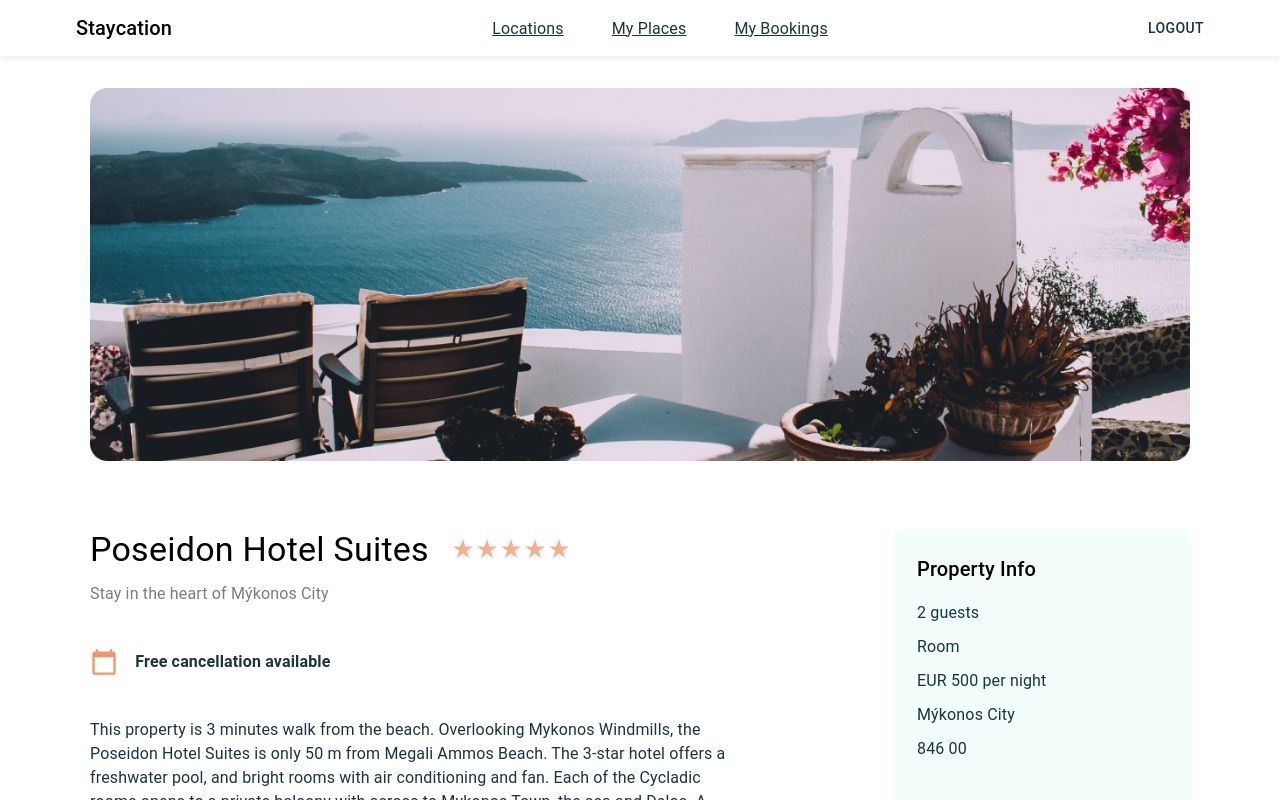
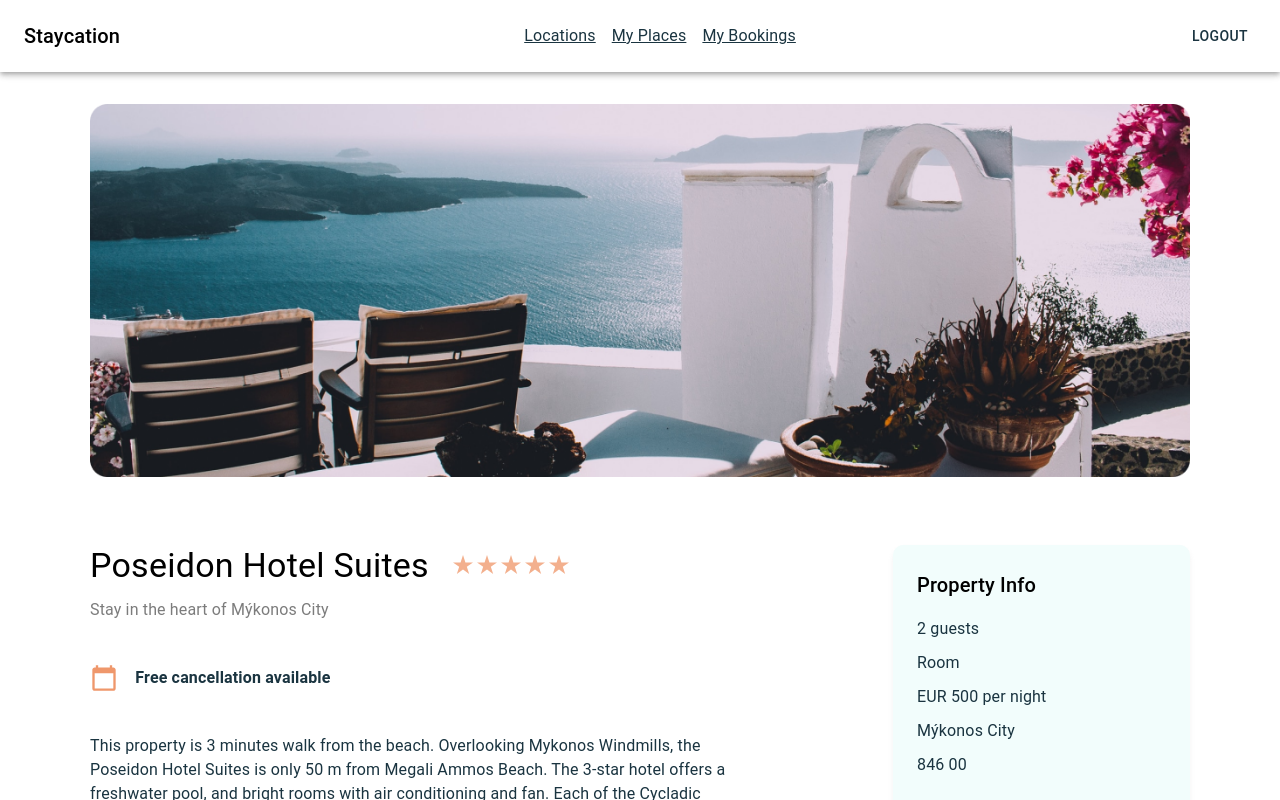
Before and after one commit to KristijanTop/staycation, a React (Create React App) app: page /accommodation-details in a window 1280 px wide. Shown: the top 800 px of the page. Built offline with nearby package versions, Linux system fonts and the light colour scheme; the HTML template or start-up script is replaced by a standard one.

Commit message:
Update navigation component

```diff
--- a/package.json
+++ b/package.json
@@ -5,6 +5,7 @@
   "dependencies": {
     "@emotion/react": "^11.9.3",
     "@emotion/styled": "^11.9.3",
+    "@mui/icons-material": "^5.8.4",
     "@mui/material": "^5.9.2",
     "@testing-library/jest-dom": "^5.16.4",
     "@testing-library/react": "^13.3.0",
--- a/src/components/common/Navigation.tsx
+++ b/src/components/common/Navigation.tsx
@@ -1,16 +1,150 @@
-import "./style/navigation.css";
+import * as React from "react";
+import AppBar from "@mui/material/AppBar";
+import Box from "@mui/material/Box";
+import Toolbar from "@mui/material/Toolbar";
+import IconButton from "@mui/material/IconButton";
+import Typography from "@mui/material/Typography";
+import Menu from "@mui/material/Menu";
+import MenuIcon from "@mui/icons-material/Menu";
+import Container from "@mui/material/Container";
+import Button from "@mui/material/Button";
+import MenuItem from "@mui/material/MenuItem";
+
+const pages = ["Locations", "My Places", "My Bookings"];
 
 const Navigation = () => {
+  const [anchorElNav, setAnchorElNav] = React.useState<null | HTMLElement>(
+    null
+  );
+
+  const handleOpenNavMenu = (event: React.MouseEvent<HTMLElement>) => {
+    setAnchorElNav(event.currentTarget);
+  };
+
+  const handleCloseNavMenu = () => {
+    setAnchorElNav(null);
+  };
+
   return (
-    <div className="navigation">
-      <p className="logo">Staycation</p>
-      <ul className="navigation-links">
-        <li>Locations</li>
-        <li>My Places</li>
-        <li>My Bookings</li>
-      </ul>
-      <p className="logout">LOGOUT</p>
-    </div>
+    <AppBar position="static" sx={{ background: "#fff" }}>
+      <Container maxWidth="xl">
+        <Toolbar disableGutters>
+          <Typography
+            variant="h6"
+            noWrap
+            component="a"
+            href="/"
+            sx={{
+              mr: 2,
+              display: { xs: "none", md: "flex" },
+              fontFamily: "Roboto",
+              fontWeight: 500,
+              letterSpacing: ".15px",
+              color: "#000",
+              textDecoration: "none",
+            }}
+          >
+            Staycation
+          </Typography>
+
+          <Box sx={{ flexGrow: 1, display: { xs: "flex", md: "none" }, color: "#1A3440" }}>
+            <IconButton
+              size="large"
+              aria-label="account of current user"
+              aria-controls="menu-appbar"
+              aria-haspopup="true"
+              onClick={handleOpenNavMenu}
+              color="inherit"
+            >
+              <MenuIcon />
+            </IconButton>
+            <Menu
+              id="menu-appbar"
+              anchorEl={anchorElNav}
+              anchorOrigin={{
+                vertical: "bottom",
+                horizontal: "left",
+              }}
+              keepMounted
+              transformOrigin={{
+                vertical: "top",
+                horizontal: "left",
+              }}
+              open={Boolean(anchorElNav)}
+              onClose={handleCloseNavMenu}
+              sx={{
+                display: { xs: "block", md: "none" },
+              }}
+            >
+              {pages.map((page) => (
+                <MenuItem key={page} onClick={handleCloseNavMenu}>
+                  <Typography textAlign="center">{page}</Typography>
+                </MenuItem>
+              ))}
+            </Menu>
+          </Box>
+          <Typography
+            variant="h5"
+            noWrap
+            component="a"
+            href=""
+            sx={{
+              mr: 2,
+              display: { xs: "flex", md: "none" },
+              flexGrow: 1,
+              fontFamily: " Roboto",
+              fontWeight: 500,
+              letterSpacing: ".15px",
+              color: "#000",
+              textDecoration: "none",
+              fontSize: "20px"
+            }}
+          >
+            Staycation
+          </Typography>
+          <Box sx={{ flexGrow: 1, display: { xs: "none", md: "flex", justifyContent: "center" } }}>
+            {pages.map((page) => (
+              <Button
+                key={page}
+                onClick={handleCloseNavMenu}
+                sx={{
+                  my: 2,
+                  color: "#1A3440",
+                  display: "block",
+                  fontFamily: "Roboto",
+                  fontSize: "16px",
+                  textTransform: "none",
+                  textDecoration: "underline",
+                  letterSpacing: ".15px",
+                  fontWeight: 400,
+                  "&:hover": {
+                    textDecoration: "underline"
+                  }
+                }}
+              >
+                {page}
+              </Button>
+            ))}
+          </Box>
+
+          <Box sx={{ flexGrow: 0 }}>
+            <Button
+              sx={{
+                my: 2,
+                color: "#1A3440",
+                display: "block",
+                fontFamily: "Roboto",
+                fontSize: "14px",
+                fontWeight: 500,
+                letterSpacing: ".4px"
+              }}
+            >
+              LOGOUT
+            </Button>
+          </Box>
+        </Toolbar>
+      </Container>
+    </AppBar>
   );
 };
 
--- a/src/components/common/style/navigation.css
+++ /dev/null
@@ -1,33 +0,0 @@
-.navigation {
-    display: flex;
-    justify-content: space-between;
-    place-items: center;
-    padding: 16px 76px;
-    box-shadow: 0px 4px 4px rgba(205, 205, 205, 0.25);
-}
-
-.logo {
-    font-size: 20px;
-    font-weight: 500;
-    letter-spacing: 0.15px;
-    cursor: pointer;
-}
-
-.navigation-links {
-    display: flex;
-    list-style: none;
-    gap: 48px;
-    letter-spacing: 0.15px;
-    color: #1A3440;
-    font-size: 16px;
-    text-decoration: underline;
-    cursor: pointer;
-}
-
-.logout {
-    font-weight: 500;
-    color: #1A3440;
-    font-size: 14px;
-    letter-spacing: 0.4px;
-    cursor: pointer;
-}
```
Also changed, not shown: 1 other file (tests, documents, lock files or other folders).
